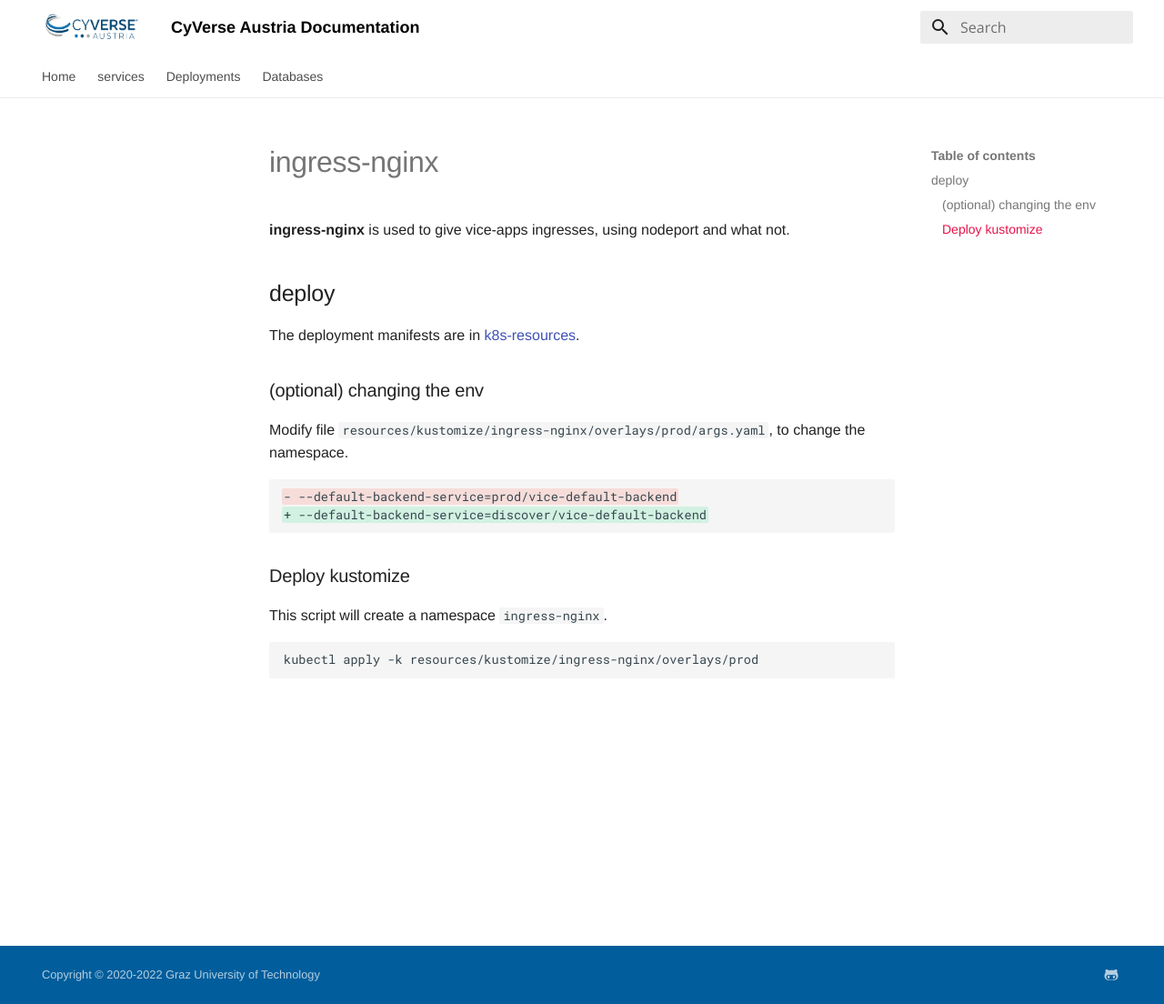
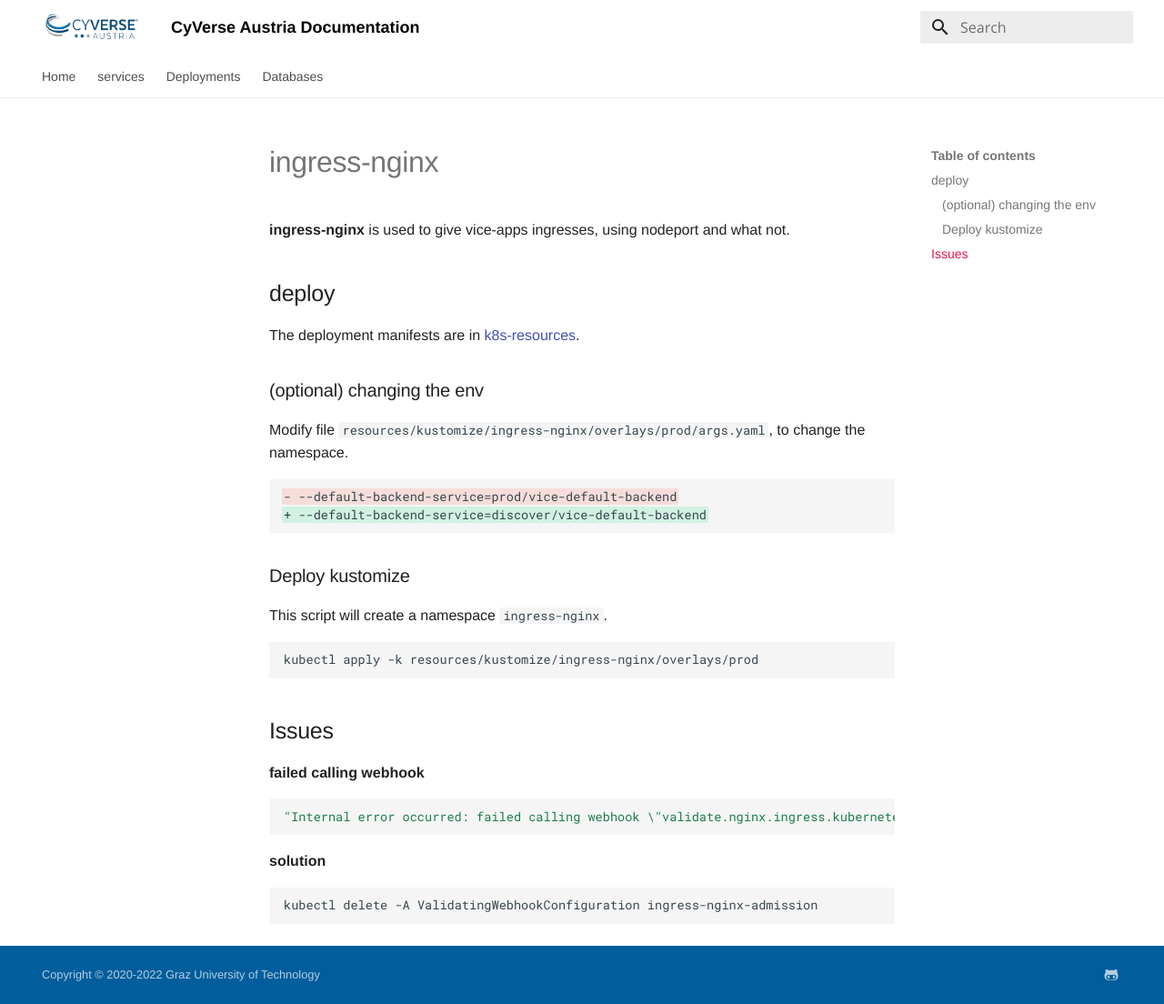
Before and after one commit to cyverse-austria/docs, an MkDocs documentation site: the page built from docs/deployments/ingress-nginx.md, in a window 1280 px wide and 1104 px high. Shown: the whole window at 91% size. Built offline with MkDocs 1.6.1 and Material for MkDocs 9.7.7, drawn with Linux system fonts in a browser that asks for light colours.

Commit message:
ingress-nginx: issues

````diff
--- a/docs/deployments/ingress-nginx.md
+++ b/docs/deployments/ingress-nginx.md
@@ -23,3 +23,17 @@ This script will create a namespace `ingress-nginx`.
 ```bash
 kubectl apply -k resources/kustomize/ingress-nginx/overlays/prod
 ```
+
+
+
+## Issues
+
+**failed calling webhook**
+```bash
+"Internal error occurred: failed calling webhook \"validate.nginx.ingress.kubernetes.io\": Post \"https://ingress-nginx-controller-admission.ingress-nginx.svc:443/networking/v1/ingresses?timeout=10s\": service \"ingress-nginx-controller-admission\" not found"
+```
+
+**solution**
+```bash
+kubectl delete -A ValidatingWebhookConfiguration ingress-nginx-admission
+```
````
